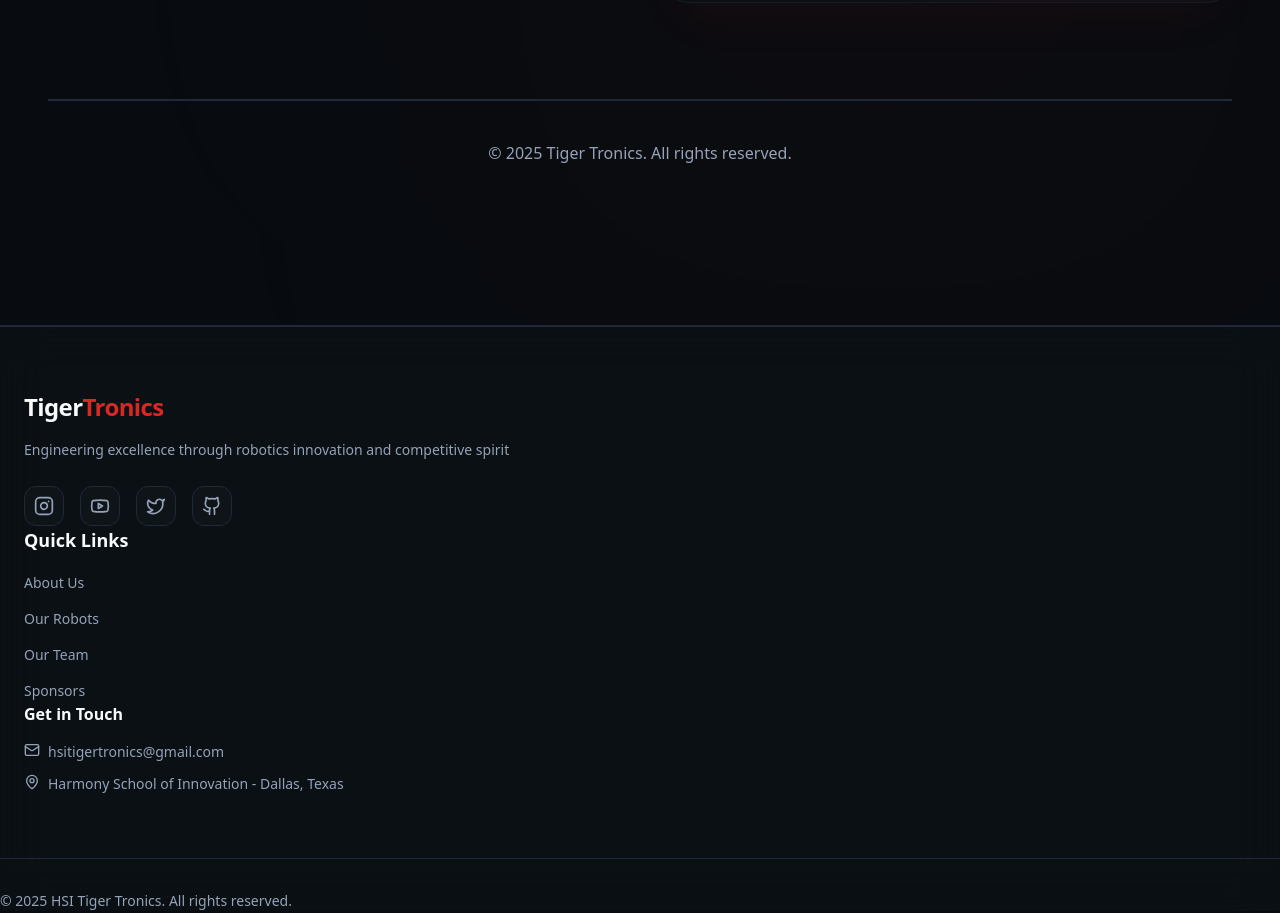
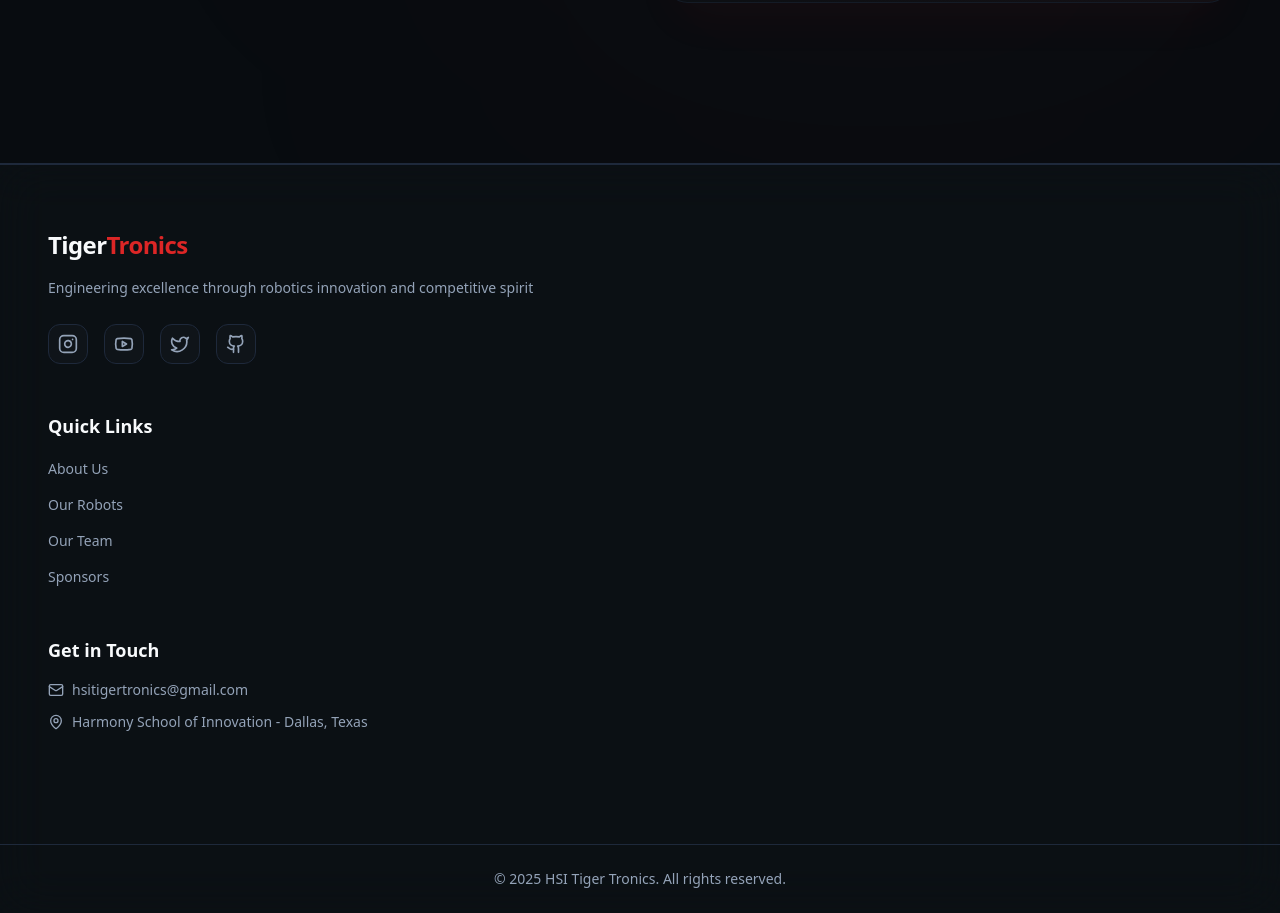
Before and after one commit to ram-chitti2009/ftc-tiger-tronics-web, a Next.js app: page / in a window 1280 px wide. Shown: the part 8764-9677 px from the top of the page. Built offline with nearby package versions, Linux system fonts and the light colour scheme.

Commit message:
footer changed

```diff
--- a/src/app/page.tsx
+++ b/src/app/page.tsx
@@ -766,10 +766,6 @@
               </div>
             </div>
           </div>
-
-          <div className="mt-24 pt-10 border-t-2 border-border text-center">
-            <p className="text-muted-foreground text-base">© 2025 Tiger Tronics. All rights reserved.</p>
-          </div>
         </div>
       </div>
     </section>
--- a/src/components/sections/contact-us.tsx
+++ b/src/components/sections/contact-us.tsx
@@ -124,10 +124,6 @@
               </div>
             </div>
           </div>
-
-          <div className="mt-24 pt-10 border-t-2 border-border text-center">
-            <p className="text-muted-foreground text-base">© 2025 Tiger Tronics. All rights reserved.</p>
-          </div>
         </div>
       </div>
     </section>
--- a/src/components/sections/footer.tsx
+++ b/src/components/sections/footer.tsx
@@ -20,9 +20,8 @@
 export function FooterSection() {
     return (
         <footer className="relative border-t-2 border-border bg-card/50 backdrop-blur-xl">
-            <div className="max-w-7xl mx-auto px-6 py-16">
-                {/*Team Branding*/}
-
+            <div className="max-w-[1400px] mx-auto px-6 md:px-8 lg:px-12 py-16">
+                <div className="flex flex-col gap-12 mb-12">
                     <div className="space-y-4">
                         <div className="flex items-center gap-2">
                             <span className="text-2xl font-bold tracking-tight">
@@ -33,8 +32,6 @@
                         <p className="text-sm text-muted-foreground leading-relaxed">
                             Engineering excellence through robotics innovation and competitive spirit
                         </p>
-
-                    {/*Navigation Links for Social Media - Ask Christopher*/}
                         <div className="flex gap-4 pt-2">
                             <a
                                 href="https://www.instagram.com/hsi_tiger_tronics/"
@@ -45,7 +42,6 @@
                             >
                                 <Instagram className="w-5 h-5 text-muted-foreground group-hover:text-primary transition-colors" />
                             </a>
-
                             <a
                                 href="https://youtube.com/@tigertronics"
                                 target="_blank"
@@ -75,7 +71,6 @@
                             </a>
                         </div>
                     </div>
-                {/*Quick Links to other pages*/}
                     <div>
                         <h3 className="font-bold text-lg mb-4">Quick Links</h3>
                         <ul className="space-y-3">
@@ -129,27 +124,27 @@
                             </li>
                         </ul>
                     </div>
-                {/*Contact Information*/}
                     <div>
-                    <h3 className = "font-bold-text-lg mb-4">Get in Touch</h3>
-                    <ul className = "space-y-3 text-sm text-muted-foreground">
-                     <li className = "flex items-start gap-2">
-                        <MailIcon className="w-4 h-4" />
+                        <h3 className="font-bold text-lg mb-4">Get in Touch</h3>
+                        <ul className="space-y-3 text-sm text-muted-foreground">
+                            <li className="flex items-start gap-2">
+                                <MailIcon className="w-4 h-4 mt-0.5" />
                                 <span>hsitigertronics@gmail.com</span>
                             </li>
-                     <li className = "flex items-start gap-2">
-                        <MapPin className="w-4 h-4" />
-                        <span> Harmony School of Innovation - Dallas, Texas</span>
+                            <li className="flex items-start gap-2">
+                                <MapPin className="w-4 h-4 mt-0.5" />
+                                <span>Harmony School of Innovation - Dallas, Texas</span>
                             </li>
                         </ul>
                     </div>
                 </div>
-            {/*Copyright Notice*/}
-            <div className="pt-8 border-t border-border flex flex-col md:flex-row justify-between items-center gap-4">
-          <p className="text-sm text-muted-foreground">
+            </div>
+            <div className="border-t border-border">
+                <div className="max-w-[1400px] mx-auto px-6 md:px-8 lg:px-12 py-6">
+                    <p className="text-sm text-muted-foreground text-center">
                         © {new Date().getFullYear()} HSI Tiger Tronics. All rights reserved.
                     </p>
-
+                </div>
             </div>
         </footer>
     )
```
Lines whose indentation alone changed are shown as unchanged.
